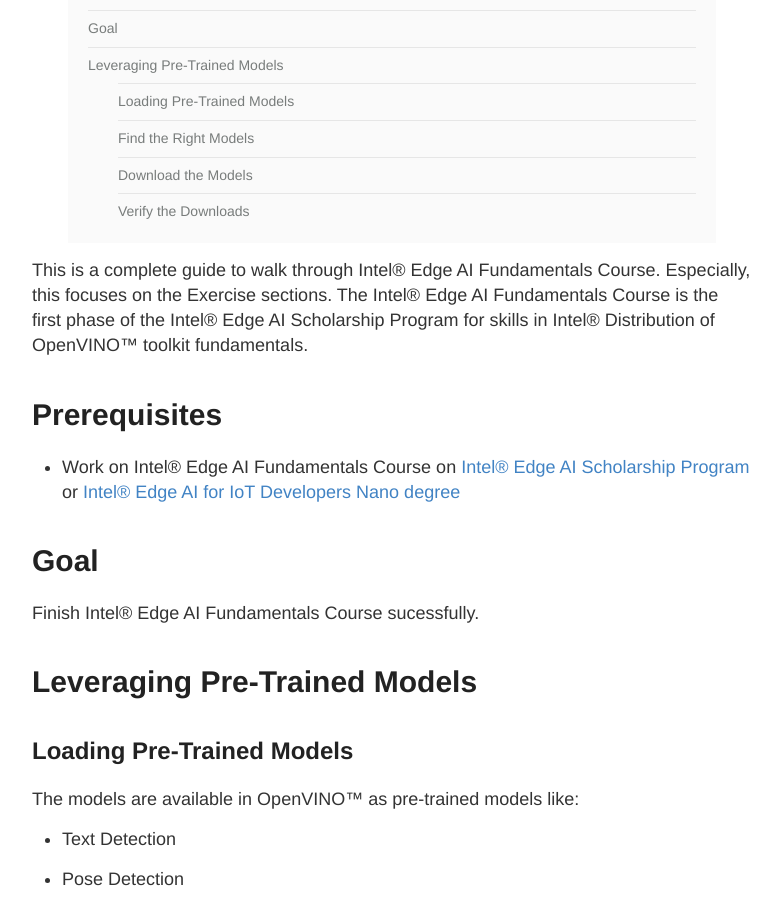
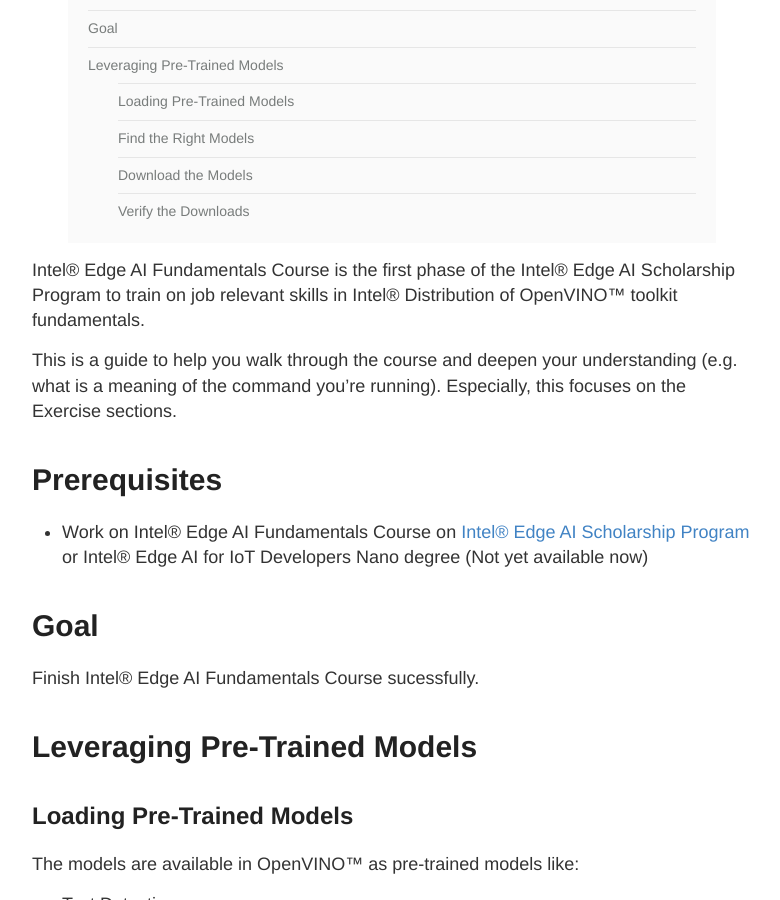
Before and after one commit to yamatokataoka/blog2, a Jekyll site: the page built from _posts/2019-12-25-intel-edge-ai-fundamentals-course.md, in a window 1280 px wide and 900 px high, scrolled down 309 px. Shown: the whole window, without its empty margins (248-1028 px from the left). Built offline with Jekyll 4.4.1, drawn with Linux system fonts in a browser that asks for light colours.

Commit message:
Update introduction

```diff
--- a/_posts/2019-12-25-intel-edge-ai-fundamentals-course.md
+++ b/_posts/2019-12-25-intel-edge-ai-fundamentals-course.md
@@ -3,10 +3,12 @@ layout: post
 title: Intel® Edge AI Fundamentals Course
 ---
 
-This is a complete guide to walk through Intel® Edge AI Fundamentals Course. Especially, this focuses on the Exercise sections. The Intel® Edge AI Fundamentals Course is the first phase of the Intel® Edge AI Scholarship Program for skills in Intel® Distribution of OpenVINO™ toolkit fundamentals.
+Intel® Edge AI Fundamentals Course is the first phase of the Intel® Edge AI Scholarship Program to train on job relevant skills in Intel® Distribution of OpenVINO™ toolkit fundamentals.
+
+This is a guide to help you walk through the course and deepen your understanding (e.g. what is a meaning of the command you're running). Especially, this focuses on the Exercise sections.
 
 # Prerequisites
-- Work on Intel® Edge AI Fundamentals Course on [Intel® Edge AI Scholarship Program](https://www.udacity.com/scholarships/intel-edge-ai-scholarship) or [Intel® Edge AI for IoT Developers Nano degree](https://www.udacity.com/scholarships/intel-edge-ai-scholarship)
+- Work on Intel® Edge AI Fundamentals Course on [Intel® Edge AI Scholarship Program](https://www.udacity.com/scholarships/intel-edge-ai-scholarship) or Intel® Edge AI for IoT Developers Nano degree (Not yet available now)
 
 # Goal
 Finish Intel® Edge AI Fundamentals Course sucessfully.
```
